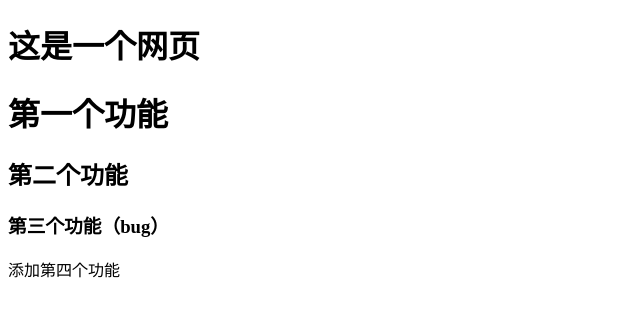
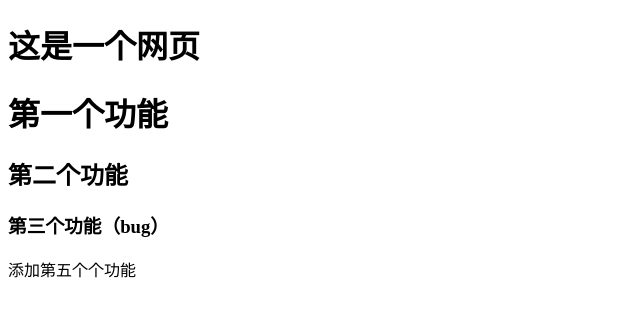
Before and after one commit to 007ph/git-demo, a plain HTML site: page index.html in a window 1280 px wide. Shown: the full height of the page, 0-640 px from the left. Drawn offline with Linux system fonts and the light colour scheme.

Commit message:
将增加的第四个改成第五个

```diff
--- a/index.html
+++ b/index.html
@@ -18,7 +18,7 @@
         </h2>
         <h3>第三个功能（bug）</h3>
 
-        <div>添加第四个功能</div>
+        <div>添加第五个个功能</div>
 
 
 
```
